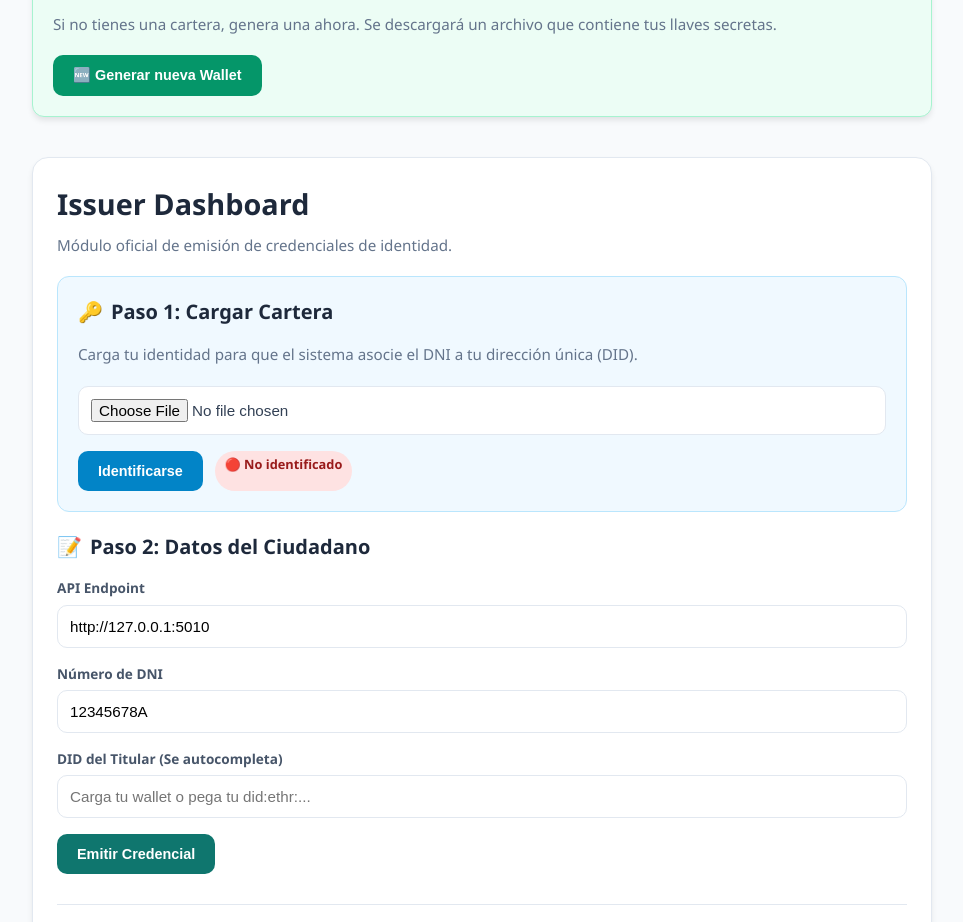
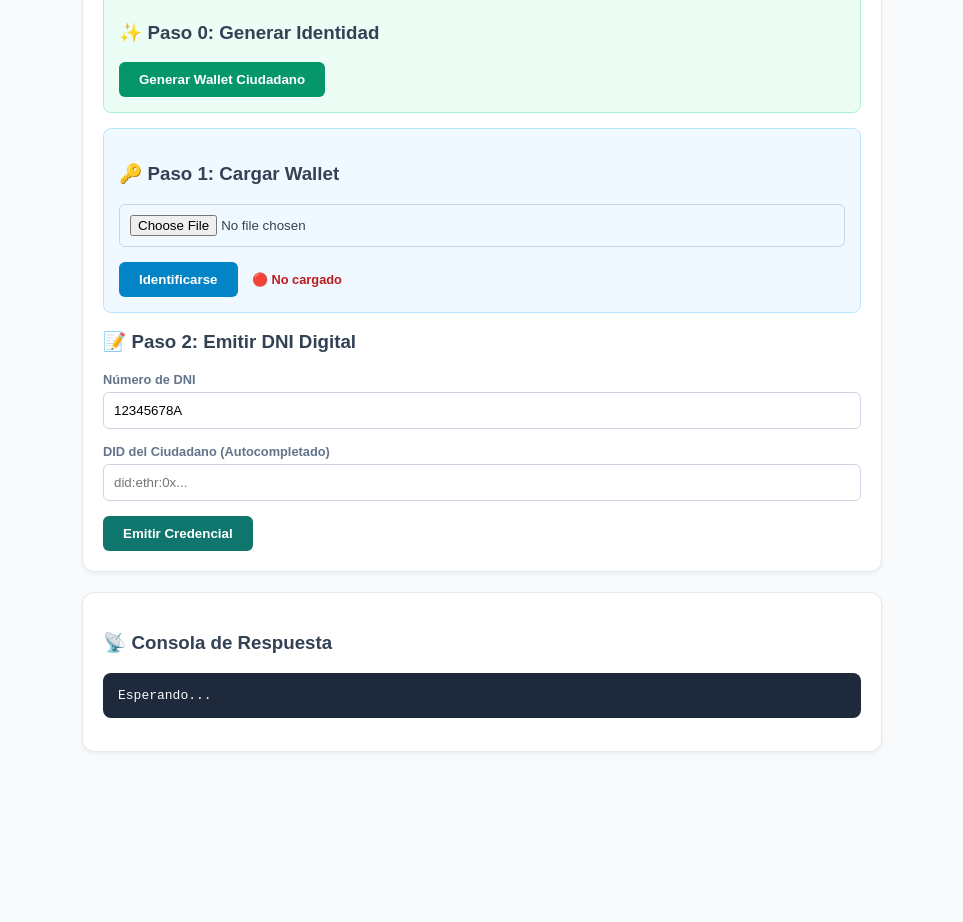
Before and after one commit to nachocornet/PTI_Ignacio_Jan, a plain HTML site: page v2/frontend/issuer_dashboard.html in a window 1280 px wide. Shown: the part 142-1064 px from the top of the page, without its empty margins (158-1121 px from the left). After the commit the page ends 922 px from the top, so only its background shows below. Drawn offline with Linux system fonts and the light colour scheme.

Commit message:
frontend no bueno

```diff
--- a/v2/frontend/issuer_dashboard.html
+++ b/v2/frontend/issuer_dashboard.html
@@ -7,252 +7,128 @@
   <script src="https://cdn.jsdelivr.net/npm/ethers@5.7.2/dist/ethers.umd.min.js"></script>
   <script src="frontend.variables.js"></script>
   <style>
-    :root {
-      --primary: #0f766e;
-      --primary-light: #f0fdfa;
-      --secondary: #1e293b;
-      --accent: #0284c7;
-      --accent-light: #f0f9ff;
-      --danger: #e11d48;
-      --bg: #f8fafc;
-      --card-bg: #ffffff;
-      --border: #e2e8f0;
-      --text: #334155;
-    }
-
-    body { font-family: 'Segoe UI', system-ui, -apple-system, sans-serif; background: var(--bg); color: var(--text); margin: 0; padding: 20px; line-height: 1.5; }
-    .wrap { max-width: 900px; margin: 0 auto; display: grid; gap: 20px; }
-
-    .card { background: var(--card-bg); border: 1px solid var(--border); border-radius: 16px; padding: 24px; box-shadow: 0 4px 6px -1px rgb(0 0 0 / 0.1); }
-
-    .nav-card { display: flex; gap: 15px; padding: 12px 24px; }
-    .nav-card a { text-decoration: none; color: var(--accent); font-weight: 600; font-size: 0.9rem; transition: color 0.2s; }
-    .nav-card a:hover { color: var(--primary); }
-
-    h1 { margin: 0 0 8px; font-size: 1.8rem; color: var(--secondary); }
-    h2 { margin: 0 0 16px; font-size: 1.25rem; color: var(--secondary); display: flex; align-items: center; gap: 8px; }
-    p { margin: 0 0 20px; font-size: 0.95rem; color: #64748b; }
-
-    .step-box { padding: 20px; border-radius: 12px; margin-bottom: 20px; border: 1px solid transparent; }
-    .step-identity { background: #ecfdf5; border-color: #a7f3d0; }
-    .step-wallet { background: var(--accent-light); border-color: #bae6fd; }
-
-    .row { margin-bottom: 16px; }
-    label { display: block; font-size: 0.85rem; font-weight: 600; color: #475569; margin-bottom: 6px; }
-
-    input, textarea {
-      width: 100%; border: 1px solid var(--border); border-radius: 10px; padding: 12px;
-      font-size: 0.95rem; box-sizing: border-box; transition: border-color 0.2s, box-shadow 0.2s;
-    }
-    input:focus { outline: none; border-color: var(--accent); box-shadow: 0 0 0 3px rgba(2, 132, 199, 0.1); }
-
-    .actions { display: flex; gap: 12px; flex-wrap: wrap; margin-top: 10px; }
-
-    button {
-      border: 0; border-radius: 10px; padding: 12px 20px; cursor: pointer;
-      font-weight: 600; font-size: 0.9rem; transition: transform 0.1s, opacity 0.2s;
-      display: inline-flex; align-items: center; gap: 8px;
-    }
-    button:active { transform: scale(0.98); }
-    button:hover { opacity: 0.9; }
-
-    .btn-primary { background: var(--primary); color: white; }
-    .btn-accent { background: var(--accent); color: white; }
-    .btn-danger { background: var(--danger); color: white; }
-    .btn-outline { background: white; border: 1px solid var(--border); color: var(--text); }
-
-    .status-badge { font-size: 0.8rem; padding: 4px 10px; border-radius: 20px; font-weight: 700; }
-    .status-off { background: #fee2e2; color: #991b1b; }
-    .status-on { background: #dcfce7; color: #166534; }
-
-    pre {
-      background: #1e293b; color: #f8fafc; border-radius: 12px; padding: 20px;
-      font-size: 0.85rem; overflow-x: auto; white-space: pre-wrap; margin: 0;
-    }
-    .badge-icon { font-style: normal; }
+    :root { --primary: #0f766e; --accent: #0284c7; --bg: #f8fafc; --text: #334155; }
+    body { font-family: sans-serif; background: var(--bg); color: var(--text); padding: 20px; }
+    .wrap { max-width: 800px; margin: 0 auto; display: grid; gap: 20px; }
+    .card { background: #fff; border: 1px solid #e2e8f0; border-radius: 12px; padding: 20px; box-shadow: 0 2px 4px rgba(0,0,0,0.05); }
+    .step { padding: 15px; border-radius: 8px; margin-bottom: 15px; border: 1px solid #bae6fd; background: #f0f9ff; }
+    label { display: block; font-size: 0.8rem; font-weight: 700; margin-bottom: 5px; color: #64748b; }
+    input { width: 100%; padding: 10px; border: 1px solid #cbd5e1; border-radius: 6px; box-sizing: border-box; margin-bottom: 15px; }
+    button { padding: 10px 20px; border: 0; border-radius: 6px; cursor: pointer; font-weight: 600; color: #fff; }
+    .btn-gen { background: #059669; }
+    .btn-issue { background: var(--primary); }
+    .btn-load { background: var(--accent); }
+    pre { background: #1e293b; color: #f8fafc; padding: 15px; border-radius: 8px; overflow-x: auto; white-space: pre-wrap; }
+    .status { font-size: 0.8rem; font-weight: 700; margin-left: 10px; }
   </style>
 </head>
 <body>
 
   <div class="wrap">
-    <div class="card nav-card">
-      <a href="/frontend_portal.html">🏠 Inicio</a>
-      <a href="/verifier">🏢 Verificador</a>
-    </div>
-
-    <div class="card step-box step-identity">
-      <h2><i class="badge-icon">✨</i> Paso 0: Crea tu Identidad Digital</h2>
-      <p>Si no tienes una cartera, genera una ahora. Se descargará un archivo que contiene tus llaves secretas.</p>
-      <button class="btn-primary" style="background: #059669;" onclick="generarNuevaIdentidad()">
-        🆕 Generar nueva Wallet
-      </button>
-    </div>
-
     <div class="card">
       <h1>Issuer Dashboard</h1>
-      <p>Módulo oficial de emisión de credenciales de identidad.</p>
 
-      <div class="step-box step-wallet">
-        <h2><i class="badge-icon">🔑</i> Paso 1: Cargar Cartera</h2>
-        <p>Carga tu identidad para que el sistema asocie el DNI a tu dirección única (DID).</p>
-        <div class="row">
-          <input type="file" id="walletInput" accept=".json" style="background: white;">
-        </div>
-        <div class="actions">
-          <button class="btn-accent" onclick="cargarWalletManual()">Identificarse</button>
-          <span id="walletStatus" class="status-badge status-off">🔴 No identificado</span>
-        </div>
+      <div class="step" style="background: #ecfdf5; border-color: #a7f3d0;">
+        <h3>✨ Paso 0: Generar Identidad</h3>
+        <button class="btn-gen" onclick="generarWallet()">Generar Wallet Ciudadano</button>
       </div>
 
-      <h2><i class="badge-icon">📝</i> Paso 2: Datos del Ciudadano</h2>
-      <div class="row">
-        <label for="api-base-url">API Endpoint</label>
-        <input id="api-base-url" />
-      </div>
-      <div class="row">
-        <label for="dni">Número de DNI</label>
-        <input id="dni" value="12345678A" />
-      </div>
-      <div class="row">
-        <label for="holder-did">DID del Titular (Se autocompleta)</label>
-        <input id="holder-did" placeholder="Carga tu wallet o pega tu did:ethr:..." />
-      </div>
-      <div class="actions">
-        <button id="btn-issue" class="btn-primary">Emitir Credencial</button>
-        <button id="btn-download" class="btn-accent" style="display:none;">📥 Descargar DNI Digital</button>
+      <div class="step">
+        <h3>🔑 Paso 1: Cargar Wallet</h3>
+        <input type="file" id="walletInput" accept=".json">
+        <button class="btn-load" onclick="cargarWallet()">Identificarse</button>
+        <span id="status" class="status" style="color: #b91c1c;">🔴 No cargado</span>
       </div>
 
-      <hr style="border: 0; border-top: 1px solid var(--border); margin: 30px 0;">
-      <h2><i class="badge-icon">🚫</i> Revocación de Seguridad</h2>
-      <div class="row">
-        <label for="credential-hash">Hash de la Credencial</label>
-        <input id="credential-hash" placeholder="0x..." />
-      </div>
-      <div class="actions">
-        <button id="btn-revoke" class="btn-danger">Revocar permanentemente</button>
+      <h3>📝 Paso 2: Emitir DNI Digital</h3>
+      <label>Número de DNI</label>
+      <input id="dni" value="12345678A">
+
+      <label>DID del Ciudadano (Autocompletado)</label>
+      <input id="holder-did" placeholder="did:ethr:0x...">
+
+      <div style="display: flex; gap: 10px;">
+        <button id="btn-issue" class="btn-issue">Emitir Credencial</button>
+        <button id="btn-download" style="display:none; background: #0891b2;">📥 Descargar JSON</button>
       </div>
     </div>
 
     <div class="card">
-      <h2><i class="badge-icon">📡</i> Registro de Actividad</h2>
-      <pre id="output">Esperando instrucciones...</pre>
+      <h3>📡 Consola de Respuesta</h3>
+      <pre id="output">Esperando...</pre>
     </div>
   </div>
 
   <script>
     const config = window.SSI_CONFIG || {};
-    const apiBaseUrl = (config.urls?.issuerApiBaseUrl || config.urls?.apiBaseUrl || 'http://nattech.fib.upc.edu:40570').replace(/\/$/, '');
-    const apiBase = document.getElementById('api-base-url');
-    const dni = document.getElementById('dni');
-    const holderDid = document.getElementById('holder-did');
-    const hash = document.getElementById('credential-hash');
+    const apiBase = (config.urls?.issuerApiBaseUrl || 'http://nattech.fib.upc.edu:40570').replace(/\/$/, '');
     const out = document.getElementById('output');
+    let carnetJSON = null;
 
-    apiBase.value = apiBaseUrl;
-    let carnetGenerado = null;
-
-    function setOut(text) { out.textContent = text; }
-
-    // --- PASO 0: GENERAR WALLET ---
-    function generarNuevaIdentidad() {
-      const wallet = ethers.Wallet.createRandom();
-      const walletData = {
-        private_key: wallet.privateKey,
-        address: wallet.address,
-        did: `did:ethr:sepolia:${wallet.address}`
+    // GENERAR: Formato estándar did:ethr:0x...
+    function generarWallet() {
+      const w = ethers.Wallet.createRandom();
+      const data = {
+        private_key: w.privateKey,
+        address: w.address,
+        did: `did:ethr:${w.address}` // Formato más compatible
       };
-
-      const dataStr = "data:text/json;charset=utf-8," + encodeURIComponent(JSON.stringify(walletData, null, 2));
+      const blob = new Blob([JSON.stringify(data, null, 2)], {type: "application/json"});
       const a = document.createElement('a');
-      a.href = dataStr;
-      a.download = "mi_cartera_ssi.json";
+      a.href = URL.createObjectURL(blob);
+      a.download = "wallet_ciudadano.json";
       a.click();
-      alert("¡Éxito! Se ha descargado tu nueva identidad: mi_cartera_ssi.json");
     }
 
-    // --- PASO 1: CARGAR WALLET ---
-    function cargarWalletManual() {
+    // CARGAR
+    function cargarWallet() {
       const file = document.getElementById('walletInput').files[0];
-      if (!file) return alert("Selecciona tu archivo .json");
-
+      if (!file) return alert("Sube el archivo .json");
       const reader = new FileReader();
-      reader.onload = function(e) {
-          try {
-              const data = JSON.parse(e.target.result);
-              holderDid.value = data.did;
-              const status = document.getElementById('walletStatus');
-              status.innerText = "✅ Identificado";
-              status.className = "status-badge status-on";
-              setOut(`Wallet cargada.\nDID: ${data.did}`);
-          } catch (err) {
-              alert("Archivo inválido");
-          }
+      reader.onload = (e) => {
+        const d = JSON.parse(e.target.result);
+        document.getElementById('holder-did').value = d.did;
+        document.getElementById('status').innerText = "✅ Cargado";
+        document.getElementById('status').style.color = "#15803d";
       };
       reader.readAsText(file);
     }
 
-    // --- PASO 2: EMITIR ---
-    async function issue() {
+    // EMITIR
+    document.getElementById('btn-issue').onclick = async () => {
+      const did = document.getElementById('holder-did').value.trim();
+      const dniVal = document.getElementById('dni').value.trim();
+
+      if (!did.startsWith('did:')) return alert("El DID debe empezar por 'did:ethr:'");
+
       try {
-        setOut("Emitiendo en Blockchain... Por favor, espera.");
-        const payload = { did_ciudadano: holderDid.value.trim(), numero_dni: dni.value.trim() };
-        const r = await fetch(`${apiBase.value.replace(/\/$/, '')}/api/credentials/issue_dni`, {
-          method: 'POST', headers: { 'Content-Type': 'application/json' }, body: JSON.stringify(payload)
+        out.textContent = "Procesando en Blockchain...";
+        const r = await fetch(`${apiBase}/api/credentials/issue_dni`, {
+          method: 'POST',
+          headers: { 'Content-Type': 'application/json' },
+          body: JSON.stringify({ did_ciudadano: did, numero_dni: dniVal })
         });
-        const body = await r.json();
-        if (!r.ok) throw new Error(body.detail || 'Error en el servidor');
+        const res = await r.json();
+        if (!r.ok) throw new Error(res.detail || "Error desconocido");
 
-        hash.value = body.credential?.credentialHash || '';
-        carnetGenerado = body.credential;
-        document.getElementById('btn-download').style.display = 'inline-flex';
+        carnetJSON = res.credential;
+        document.getElementById('btn-download').style.display = "block";
+        out.textContent = "✅ ¡DNI Emitido!\n\nID: " + carnetJSON.id;
+      } catch (e) {
+        out.textContent = "❌ Error: " + e.message;
+      }
+    };
 
-        setOut([
-          '✅ CREDENCIAL EMITIDA CON ÉXITO',
-          '--------------------------------',
-          `Titular: ${body.credential?.credentialSubject?.id}`,
-          `Hash: ${body.credential?.credentialHash}`,
-          `Blockchain Tx: ${body.onchain?.registerCredentialTx?.txHash || 'Confirmada'}`,
-          '',
-          'Ahora puedes descargar el archivo para usarlo en el Verificador.'
-        ].join('\n'));
-      } catch (e) {
-        setOut(`❌ Error: ${e.message}`);
-      }
-    }
-
-    // --- DESCARGAR CON NOMBRE PERSONALIZADO ---
-    document.getElementById('btn-download').addEventListener('click', () => {
-      if (!carnetGenerado) return;
-
-      // Pedimos el nombre al usuario
-      let nombreArchivo = prompt("¿Cómo quieres llamar a tu carnet?", "mi_dni_digital");
-      if (!nombreArchivo) return; // Si cancela, no hacemos nada
-
-      const dataStr = "data:text/json;charset=utf-8," + encodeURIComponent(JSON.stringify(carnetGenerado, null, 2));
+    // DESCARGAR
+    document.getElementById('btn-download').onclick = () => {
+      const nombre = prompt("Nombre del archivo:", "mi_dni");
+      if (!nombre) return;
+      const blob = new Blob([JSON.stringify(carnetJSON, null, 2)], {type: "application/json"});
       const a = document.createElement('a');
-      a.href = dataStr;
-      a.download = nombreArchivo + ".json";
+      a.href = URL.createObjectURL(blob);
+      a.download = nombre + ".json";
       a.click();
-    });
-
-    // --- REVOCAR ---
-    async function revoke() {
-      if (!confirm("¿Seguro que quieres invalidar esta credencial?")) return;
-      try {
-        const payload = { credential_hash: hash.value.trim(), reason: "Revocación de seguridad" };
-        const r = await fetch(`${apiBase.value.replace(/\/$/, '')}/api/credentials/revoke`, {
-          method: 'POST', headers: { 'Content-Type': 'application/json' }, body: JSON.stringify(payload)
-        });
-        const body = await r.json();
-        if (!r.ok) throw new Error(body.detail || 'Error');
-        setOut(`🚫 Credencial revocada on-chain.\nHash: ${body.credential_hash}`);
-      } catch (e) {
-        setOut(`❌ Error: ${e.message}`);
-      }
-    }
-
-    document.getElementById('btn-issue').addEventListener('click', issue);
-    document.getElementById('btn-revoke').addEventListener('click', revoke);
+    };
   </script>
 </body>
 </html>
```
